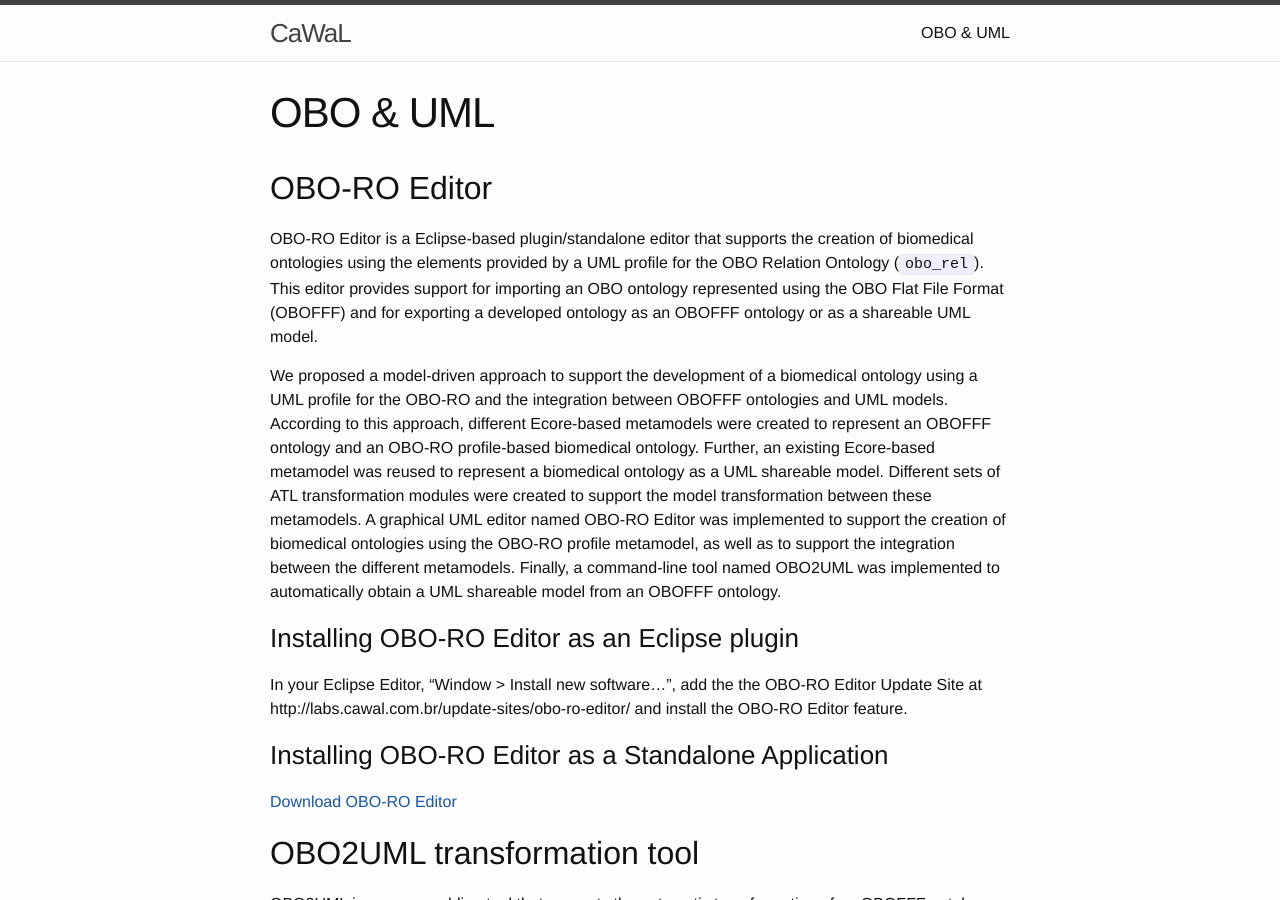
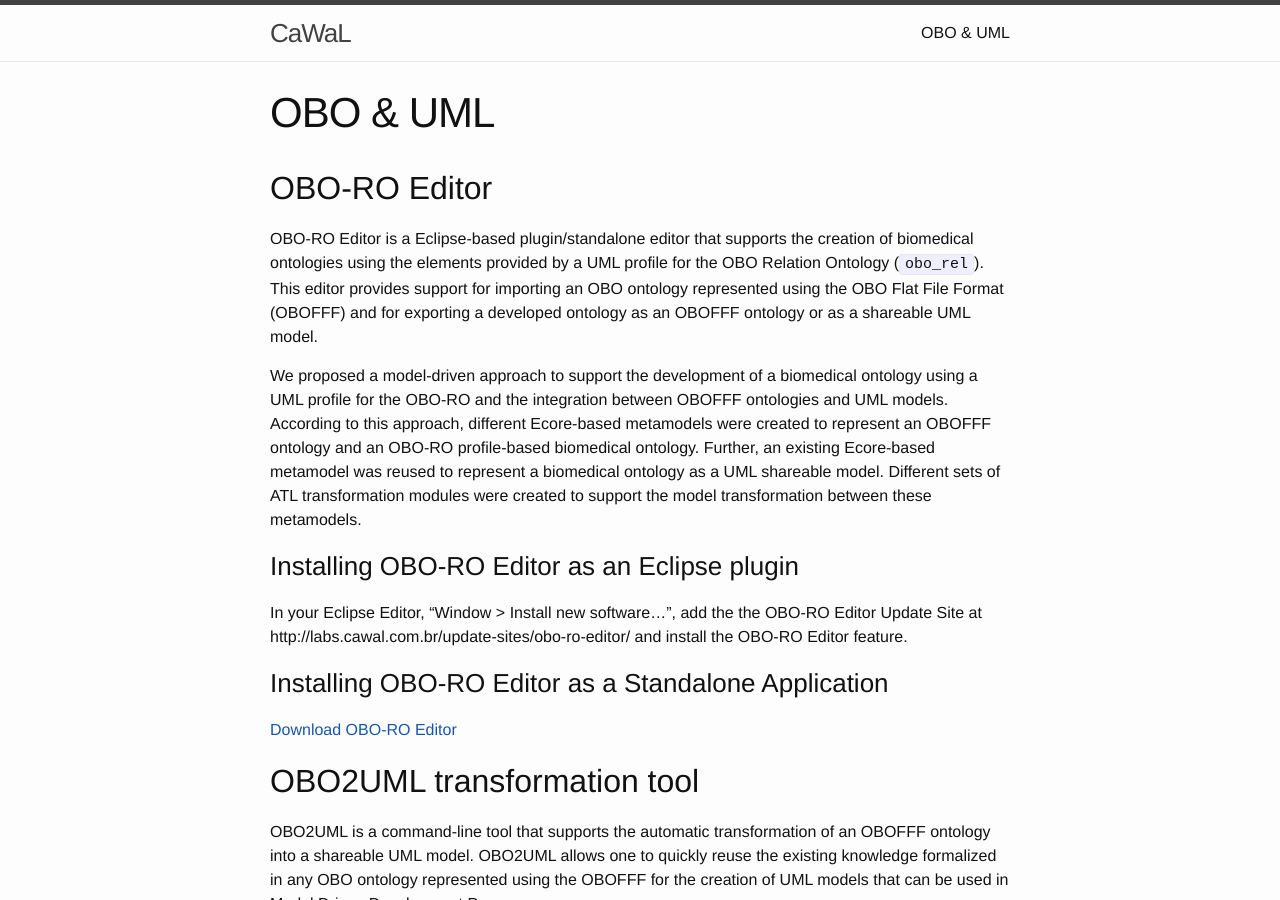
Before and after one commit to cawal/cawal.github.io, a Jekyll site: the page built from oboroeditor.md, in a window 1280 px wide and 900 px high. Built offline with Jekyll 4.4.1, drawn with Linux system fonts in a browser that asks for light colours.

Commit message:
Bora sincronizar

```diff
--- a/_config.yml
+++ b/_config.yml
@@ -18,6 +18,9 @@ name: Ricardo Cacheta Waldemarin
 
 # Build settings
 markdown: kramdown
+kramdown:
+  input: GFM
+  auto_ids: true
 #markdown: redcarpet
 #redcarpet:
 #    extensions: ["no_intra_emphasis", "tables", "autolink", "strikethrough", "with_toc_data"]
--- a/oboroeditor.md
+++ b/oboroeditor.md
@@ -9,7 +9,8 @@ OBO-RO Editor
 
 OBO-RO Editor is a Eclipse-based plugin/standalone editor that supports the creation of biomedical ontologies using the elements provided by a UML profile for the OBO Relation Ontology (`obo_rel`). This editor provides support for importing an OBO ontology represented using the OBO Flat File Format (OBOFFF) and for exporting a developed ontology as an OBOFFF ontology or as a shareable UML model.
 
-We proposed a model-driven approach to support the development of a biomedical ontology using a UML profile for the OBO-RO and the integration between OBOFFF ontologies and UML models. According to this approach, different Ecore-based metamodels were created to represent an OBOFFF ontology and an OBO-RO profile-based biomedical ontology. Further, an existing Ecore-based metamodel was reused to represent a biomedical ontology as a UML shareable model. Different sets of ATL transformation modules were created to support the model transformation between these metamodels. A graphical UML editor named OBO-RO Editor was implemented to support the creation of biomedical ontologies using the OBO-RO profile metamodel, as well as to support the integration between the different metamodels. Finally, a command-line tool named OBO2UML was implemented to automatically obtain a UML shareable model from an OBOFFF ontology.
+We proposed a model-driven approach to support the development of a biomedical ontology using a UML profile for the OBO-RO and the integration between OBOFFF ontologies and UML models. According to this approach, different Ecore-based metamodels were created to represent an OBOFFF ontology and an OBO-RO profile-based biomedical ontology. Further, an existing Ecore-based metamodel was reused to represent a biomedical ontology as a UML shareable model. Different sets of ATL transformation modules were created to support the model transformation between these metamodels.
+
 
 
 
```
Also changed, not shown: 2 other files.
